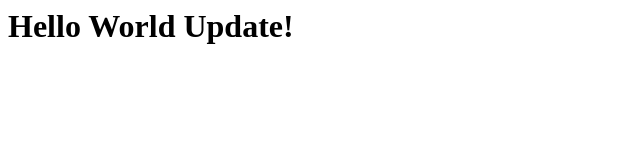
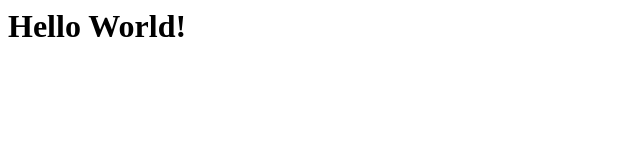
Before and after one commit to Primus19/myapplication.py, a plain HTML site: page index.html in a window 1280 px wide. Shown: the whole page, without its empty margins (0-640 px from the left). Drawn offline with Linux system fonts and the light colour scheme.

Commit message:
Update index.html

```diff
--- a/index.html
+++ b/index.html
@@ -3,6 +3,6 @@
 <title>Hello World</title>
 </head>
 <body>
-<h1>Hello World Update!</h1>
+<h1>Hello World!</h1>
 </body>
 </html>
```
